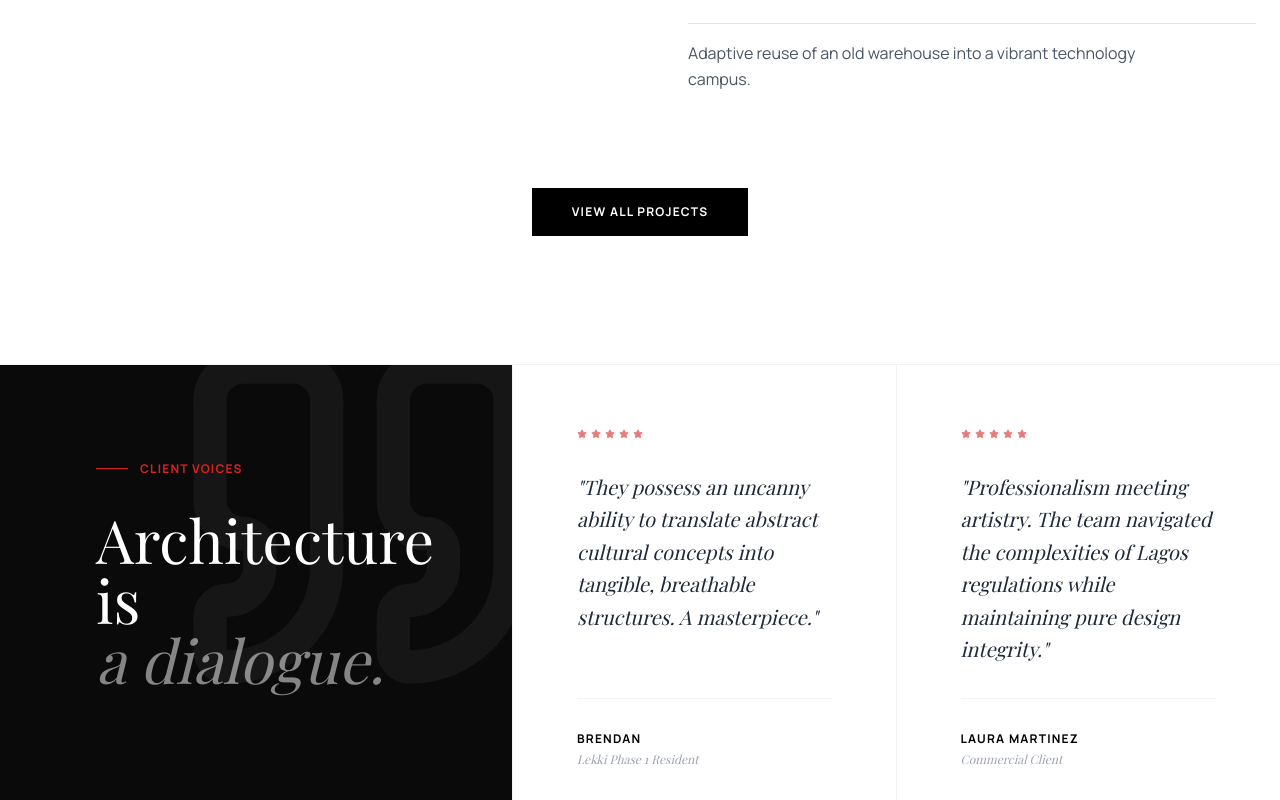
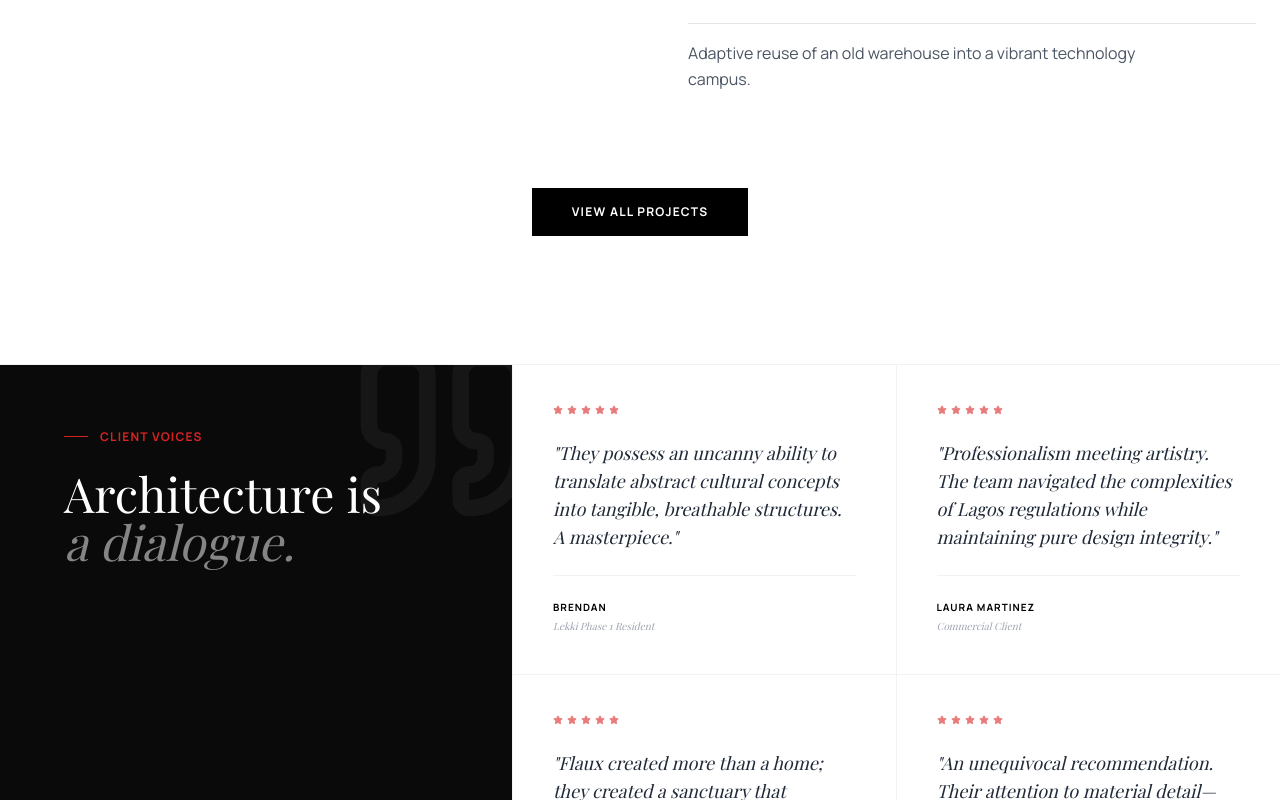
Before and after one commit to oxFleming/Flaux-Architectures, a React (Vite) app: page / in a window 1280 px wide. Shown: the part 7002-7802 px from the top of the page. Built offline with nearby package versions, Linux system fonts and the light colour scheme; a web font is replaced by a local one.

Commit message:
refactor: Improve styling and layout in testimonials
Adjusted CSS and component styles for better visual presentation.

- Enhanced typography and spacing in the testimonial section.
- Refined layout and element sizing for a cleaner look.
- Updated scrollbar styling in `index.html`.

```diff
--- a/components/Testimonials.tsx
+++ b/components/Testimonials.tsx
@@ -38,26 +38,26 @@ const testimonials: Testimonial[] = [
 const Testimonials: React.FC = () => {
   return (
     <section className="bg-white border-t border-black/5 scroll-mt-28" id="testimonials">
-      <div className="flex flex-col lg:flex-row min-h-[700px]">
+      <div className="flex flex-col lg:flex-row lg:min-h-[500px]">
         {/* Left Column - Brand Identity */}
-        <div className="w-full lg:w-[40%] bg-flaux-dark text-white p-12 lg:p-24 flex flex-col justify-between relative overflow-hidden">
+        <div className="w-full lg:w-[40%] bg-flaux-dark text-white p-10 lg:p-16 flex flex-col justify-between relative overflow-hidden">
           {/* Decorative Background */}
-          <div className="absolute top-0 right-0 -mr-12 -mt-12 text-white/5 pointer-events-none">
-            <Quote size={400} />
+          <div className="absolute top-0 right-0 -mr-8 -mt-8 text-white/5 pointer-events-none">
+            <Quote size={200} />
           </div>
 
           <div className="relative z-10">
-             <div className="flex items-center gap-3 mb-8">
-                <span className="h-px w-8 bg-flaux-red"></span>
-                <span className="text-flaux-red font-bold uppercase tracking-widest text-xs">Client Voices</span>
+             <div className="flex items-center gap-3 mb-6">
+                <span className="h-px w-6 bg-flaux-red"></span>
+                <span className="text-flaux-red font-bold uppercase tracking-widest text-[10px] md:text-xs">Client Voices</span>
              </div>
-             <h2 className="text-4xl md:text-5xl lg:text-6xl font-serif leading-[1.1] mb-8">
+             <h2 className="text-3xl md:text-4xl lg:text-5xl font-serif leading-[1.1] mb-6">
               Architecture is <br/> <span className="text-white/50 italic">a dialogue.</span>
             </h2>
           </div>
 
-          <div className="relative z-10 mt-12 lg:mt-0">
-             <p className="text-white/70 text-lg leading-relaxed max-w-sm border-l-2 border-flaux-red pl-6">
+          <div className="relative z-10 mt-8 lg:mt-0">
+             <p className="text-white/70 text-sm md:text-base leading-relaxed max-w-sm border-l-2 border-flaux-red pl-4">
                 "We pride ourselves on delivering excellence in every blueprint and structure we create in Lagos."
              </p>
           </div>
@@ -70,27 +70,27 @@ const Testimonials: React.FC = () => {
               <div
                 key={item.id}
                 className={`
-                    p-12 lg:p-16 flex flex-col justify-between
+                    p-8 lg:p-10 flex flex-col justify-between
                     border-b border-black/5
                     ${index % 2 === 0 ? 'md:border-r' : ''}
                     group hover:bg-gray-50 transition-colors duration-500
                 `}
               >
                 <div>
-                   <div className="flex gap-1 mb-8">
+                   <div className="flex gap-1 mb-6">
                     {[1, 2, 3, 4, 5].map((star) => (
                       <Star key={star} size={10} className="fill-flaux-red text-flaux-red opacity-60" />
                     ))}
                   </div>
-                  <p className="text-xl font-serif text-gray-800 leading-relaxed mb-8 italic">
+                  <p className="text-base lg:text-lg font-serif text-gray-800 leading-relaxed mb-6 italic">
                     "{item.text}"
                   </p>
                 </div>
 
-                <div className="pt-8 border-t border-black/5 group-hover:border-flaux-red/30 transition-colors">
-                  <h4 className="font-bold text-black text-xs uppercase tracking-widest">{item.author}</h4>
+                <div className="pt-6 border-t border-black/5 group-hover:border-flaux-red/30 transition-colors">
+                  <h4 className="font-bold text-black text-[10px] uppercase tracking-widest">{item.author}</h4>
                   {item.role && (
-                    <span className="text-gray-400 text-xs mt-1 block font-serif italic">{item.role}</span>
+                    <span className="text-gray-400 text-[10px] mt-1 block font-serif italic">{item.role}</span>
                   )}
                 </div>
               </div>
--- a/index.html
+++ b/index.html
@@ -4,11 +4,8 @@
     <meta charset="UTF-8" />
     <meta name="viewport" content="width=device-width, initial-scale=1.0" />
     <title>Flaux Architectures | Lagos</title>
-
     <script src="https://cdn.tailwindcss.com"></script>
-
     <link href="https://fonts.googleapis.com/css2?family=Manrope:wght@200;300;400;500;600;700;800&family=Playfair+Display:ital,wght@0,400;0,600;0,700;1,400&display=swap" rel="stylesheet">
-
     <script>
       tailwind.config = {
         theme: {
@@ -23,7 +20,7 @@
               foreground: '#09090b',
               'flaux-red': '#D92323',
               'flaux-dark': '#0a0a0a',
-              'secondary': '#71717a',
+              secondary: '#71717a',
             },
             animation: {
               'spin-slow': 'spin 12s linear infinite',
@@ -33,18 +30,49 @@
       }
     </script>
     <style>
-      html { scroll-behavior: smooth; }
-      html, body { overflow-x: hidden; width: 100%; background-color: #ffffff; color: #09090b; }
-      ::-webkit-scrollbar { width: 8px; }
-      ::-webkit-scrollbar-track { background: #ffffff; }
-      ::-webkit-scrollbar-thumb { background: #D92323; border-radius: 0px; }
-      ::-webkit-scrollbar-thumb:hover { background: #b91c1c; }
-      ::selection { background: #D92323; color: white; }
+      html {
+        scroll-behavior: smooth;
+      }
+      html, body {
+        overflow-x: hidden;
+        width: 100%;
+        background-color: #ffffff;
+        color: #09090b;
+      }
+      /* Custom scrollbar for webkit */
+      ::-webkit-scrollbar {
+        width: 8px;
+      }
+      ::-webkit-scrollbar-track {
+        background: #ffffff;
+      }
+      ::-webkit-scrollbar-thumb {
+        background: #D92323;
+        border-radius: 0px;
+      }
+      ::-webkit-scrollbar-thumb:hover {
+        background: #b91c1c;
+      }
+
+      ::selection {
+        background: #D92323;
+        color: white;
+      }
     </style>
-
-    </head>
+  <script type="importmap">
+{
+  "imports": {
+    "framer-motion": "https://esm.sh/framer-motion@^12.34.0",
+    "lucide-react": "https://esm.sh/lucide-react@^0.564.0",
+    "react/": "https://esm.sh/react@^19.2.4/",
+    "react": "https://esm.sh/react@^19.2.4",
+    "@google/genai": "https://esm.sh/@google/genai@^1.41.0",
+    "react-dom/": "https://esm.sh/react-dom@^19.2.4/"
+  }
+}
+</script>
+</head>
   <body>
     <div id="root"></div>
-    <script type="module" src="/index.tsx"></script>
   </body>
 </html>
```
